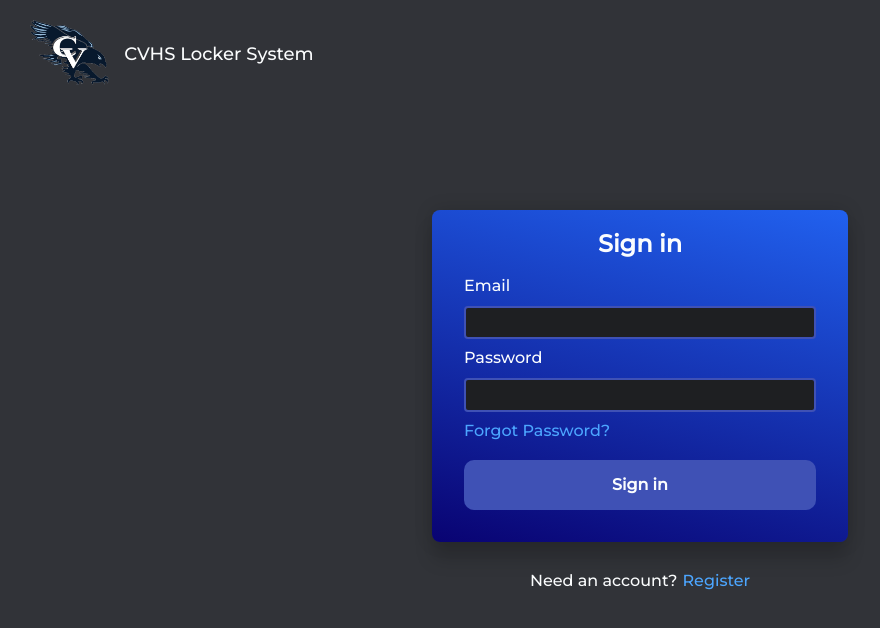
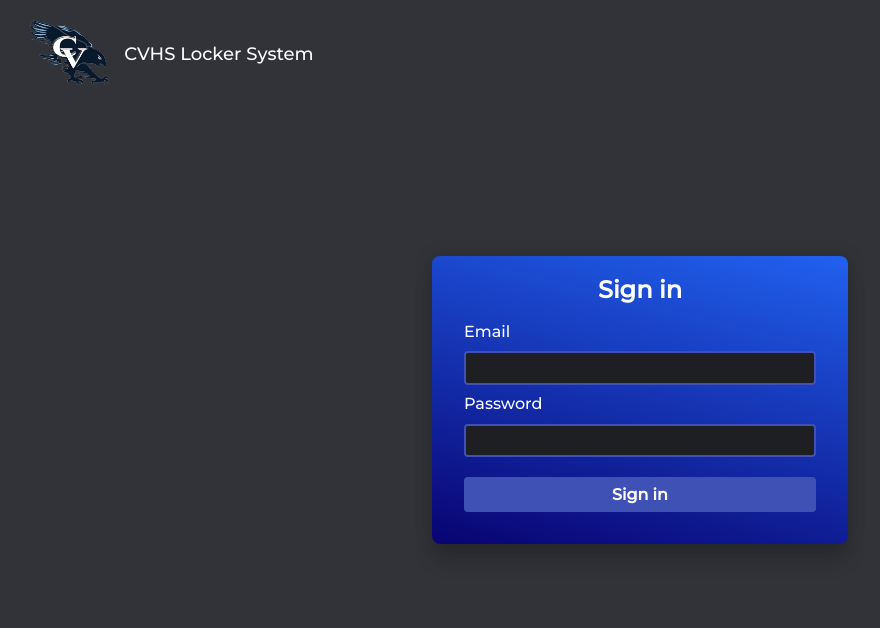
Before and after one commit to CVHS-student-sites/locker-frontend, a SvelteKit app: page /login in a window 1280 px wide. Shown: the top 628 px of the page, without its empty margins (0-880 px from the left). Built offline with nearby package versions, Linux system fonts and the light colour scheme.

Commit message:
update login form

```diff
--- a/src/routes/login/+page.svelte
+++ b/src/routes/login/+page.svelte
@@ -152,10 +152,10 @@
 
     .submit {
         width: 100%;
-        height: 50px;
+        height: 35px;
         background-color: #3f51b5;
         border: none;
-        border-radius: 10px;
+        border-radius: 4px;
         font-weight: bold;
         margin-top: 10px;
         cursor: pointer;
@@ -236,21 +236,10 @@
                 <label for="password">Password</label>
                 <input id="password" name="password" required type="password" bind:value={password}>
 
-                <a href="#">
-                    <div class="forgot">Forgot Password?</div>
-                </a>
-
                 <button class="submit" on:click={login}>Sign in</button>
             </div>
 
         </div>
 
-        <div class="bottom-text">
-            <div class="reg">Need an account?</div>
-            <a href="/register">
-                <div class="regs">Register</div>
-            </a>
-        </div>
-
     </div>
 </div>
```
